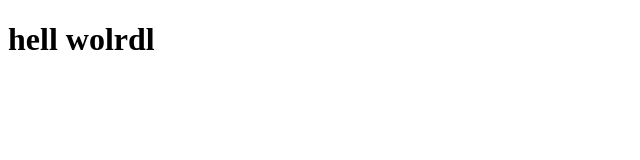
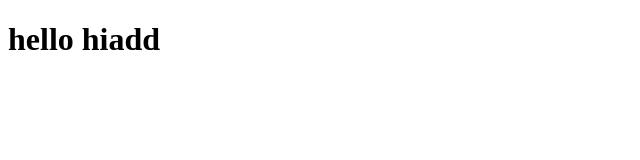
Before and after one commit to LexarCabrira/GitTutorial, a plain HTML site: page index.html in a window 1280 px wide. Shown: the full height of the page, 0-640 px from the left. Drawn offline with Linux system fonts and the light colour scheme.

Commit message:
change hellow world to hello hi

```diff
--- a/index.html
+++ b/index.html
@@ -6,7 +6,7 @@
     <title>Document</title>
 </head>
 <body>
-    <h1>hell wolrdl</h1>
+    <h1>hello hiadd</h1>
 
 </body>
 </html>
```
